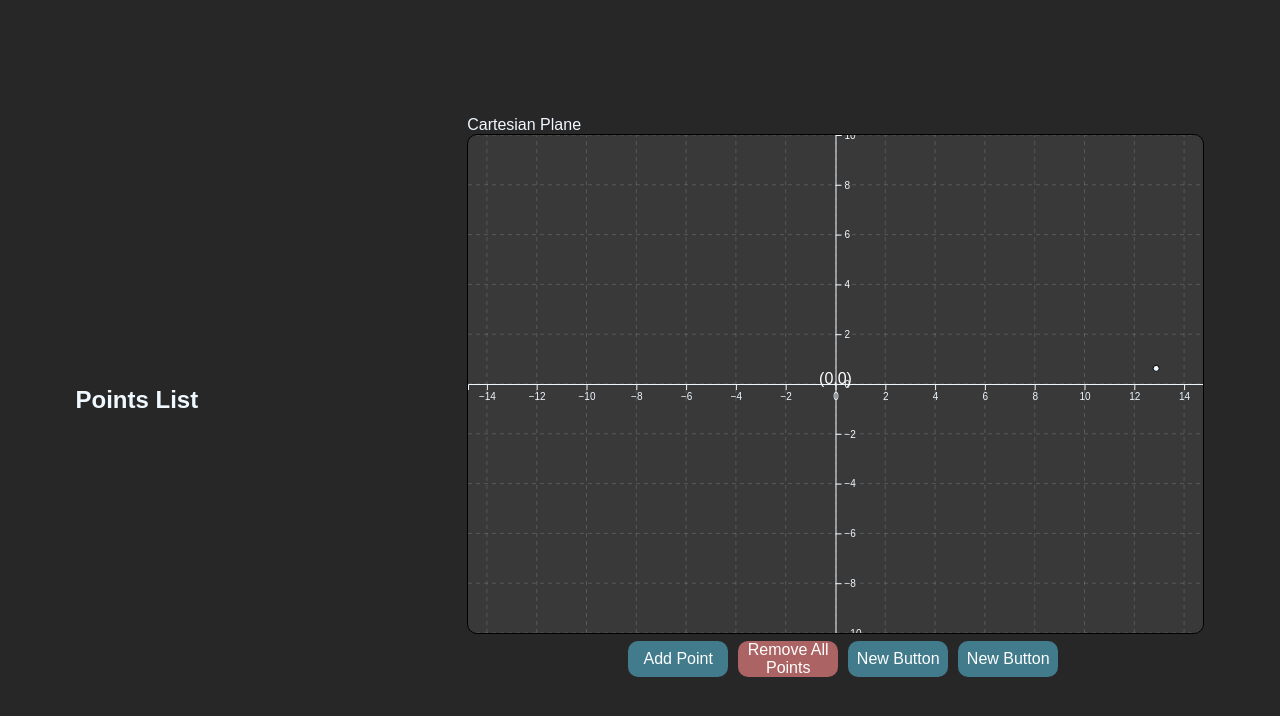
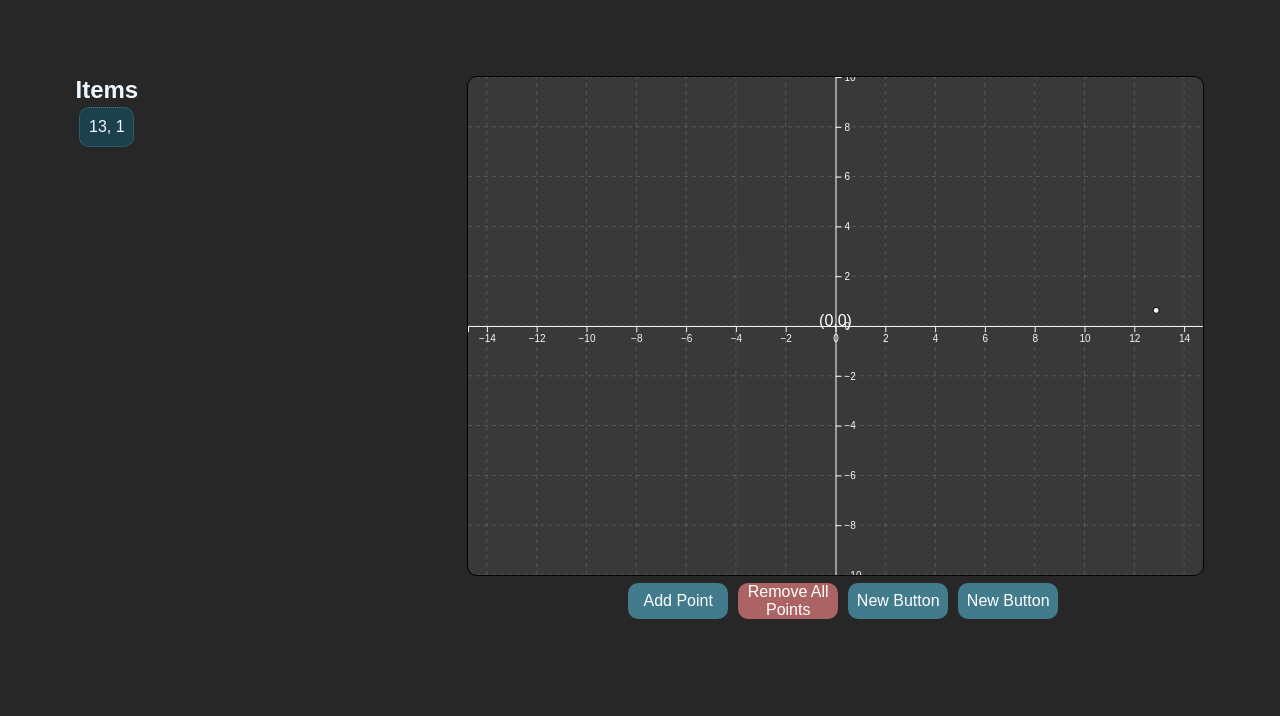
Before and after one commit to acropolis914/cartesianjs, a plain HTML site: page index.html in a window 1280 px wide. Both pictures are taken after a click on the button "Add Point". Drawn offline with Linux system fonts and the light colour scheme.

Commit message:
List now working

```diff
--- a/index.html
+++ b/index.html
@@ -9,11 +9,10 @@
 <body>
     <div id="main-container">
         <div id="points-list">
-            <h2>Points List</h2>
+            <h2>Items</h2>
             <ul id="points-ul"></ul>
         </div>
         <div id="cartesian-container">
-            <p>Cartesian Plane</p>
             <div id="svg-container"></div>
             <div id="button-container">
                 <button id="add-point-btn">Add Point</button>
--- a/scripts/addInteractions.js
+++ b/scripts/addInteractions.js
@@ -1,4 +1,4 @@
-import { xScale, yScale, svg } from "./main.js";
+import { xScale, yScale, svg, populatePointsList } from "./main.js";
 import { addPoint } from "./points.js";
 import { removePoints } from "./storeData.js";
 
@@ -12,13 +12,16 @@ export function addInteractions() {
         const y = Math.random() * (yScale.domain()[1] - yScale.domain()[0]) + yScale.domain()[0];
         const point = { x, y };
         addPoint(svg, xScale, yScale, point);
+        populatePointsList();
     });
 
     const removePointsBtn = document.getElementById('remove-points-btn');
     removePointsBtn.addEventListener('click', () => {
         if (confirm("Are you sure you want to remove all points? This action cannot be undone.")) {
             removePoints();
+            populatePointsList();
         }
+
     });
 
 }
--- a/scripts/main.js
+++ b/scripts/main.js
@@ -10,7 +10,7 @@ import { addInteractions } from './addInteractions.js';
 import { addGridInteractions } from './gridInteractions.js';
 import { handleResize } from './handleResize.js';
 
-export let svg, xScale, yScale;
+export let svg, xScale, yScale, storedPoints;
 
 function gridSetup() {
     const svgContainer = document.getElementById('svg-container');
@@ -25,16 +25,27 @@ function gridSetup() {
     addGridInteractions(svg,width,height);
     // Load existing points from storage
 
-    const storedPoints = getAllPoints();
+    storedPoints = getAllPoints();
     storedPoints.forEach(point => plotPoint(svg, xScale, yScale, point));
+}
 
+export function populatePointsList() {
+    const pointsUl = document.getElementById('points-ul');
+    pointsUl.innerHTML = ''; // Clear existing content
 
+    storedPoints = getAllPoints();
+    storedPoints.forEach(point => {
+        const li = document.createElement('li');
+        li.textContent = `${Math.round(point.x)}, ${Math.round(point.y)}`;
+        pointsUl.appendChild(li);
+    });
 }
 
 export function run() {
     gridSetup();
     addInteractions();
     window.addEventListener('resize', handleResize);
+    populatePointsList();
 }
 
 run();
--- a/styles/cartesian-plane.css
+++ b/styles/cartesian-plane.css
@@ -1,4 +1,3 @@
-/* Update these values as needed */
 body {
   font-family: Arial, sans-serif;
   margin: 0;
@@ -9,14 +8,18 @@ body {
   color: aliceblue;
   width: 100%;
   min-width: auto;
+}
 
+hr {
+  border: 1px solid #417b8c;
+  margin: 10px;
 }
 
 #main-container {
   display: flex;
   flex-wrap: wrap;
-  align-items: center;
-  justify-content: center;
+  align-items: stretch;
+  justify-content: space-between;
   margin: 0;
   padding: 5%;;
   width: 100%;
@@ -27,6 +30,7 @@ body {
   body {
     width: 100%;
     min-width: 100%;
+    overflow-x: hidden;
   }
   #main-container {
     padding: 0 10px;
@@ -59,6 +63,35 @@ body {
   margin: 0;
   padding:1%;
 }
+
+#points-ul{
+  display: flex;
+  flex-direction: row;
+  flex-wrap: wrap;
+  max-height: 500px;
+  overflow-y:auto;
+  height: 500px;
+}
+
+
+li {
+  flex: 0 0 20%; /* Add this line */
+  border: #417b8c 1px;
+  background-color: #1d404d;
+  border-radius: 10px;
+  border-style: dotted;
+  list-style: none;
+  margin-right: 10px;
+  margin: 1%; /* Add space between list items */
+  max-width: 15%;
+  max-height: 8%;
+  padding: auto;
+  justify-content: center;
+  align-items: center;
+  display: flex;
+}
+
+
 
 #svg-container {
   background-color: #393939;
@@ -108,13 +141,6 @@ button {
   padding: 0;
 }
 
-ul[role='list'], ol[role='list']{
-  list-style: none;
-}
-
-html:focus-within{
-  scroll-behavior: smooth;
-}
 
 img, picture, svg, video, canvas{
   max-width: 100%;
```
